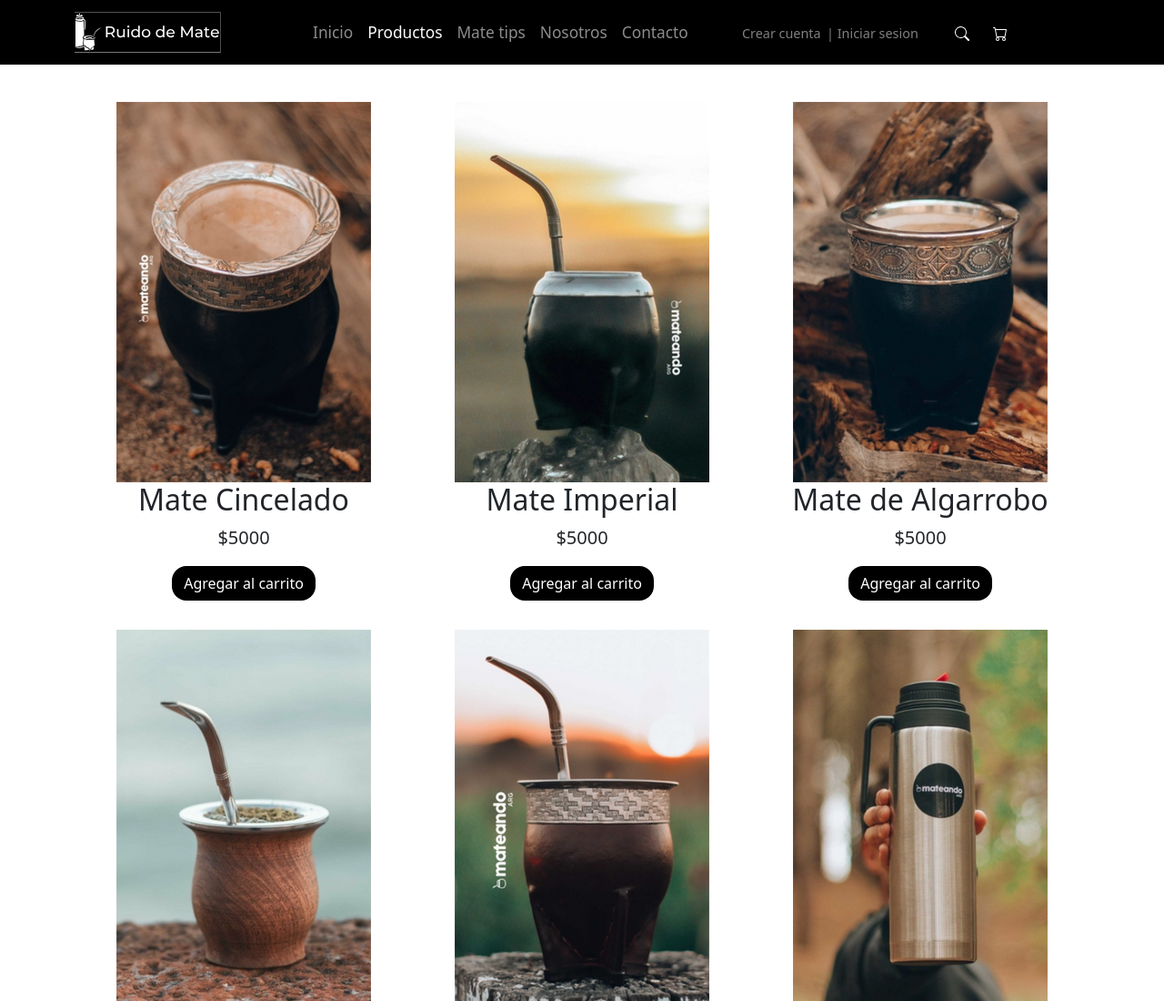
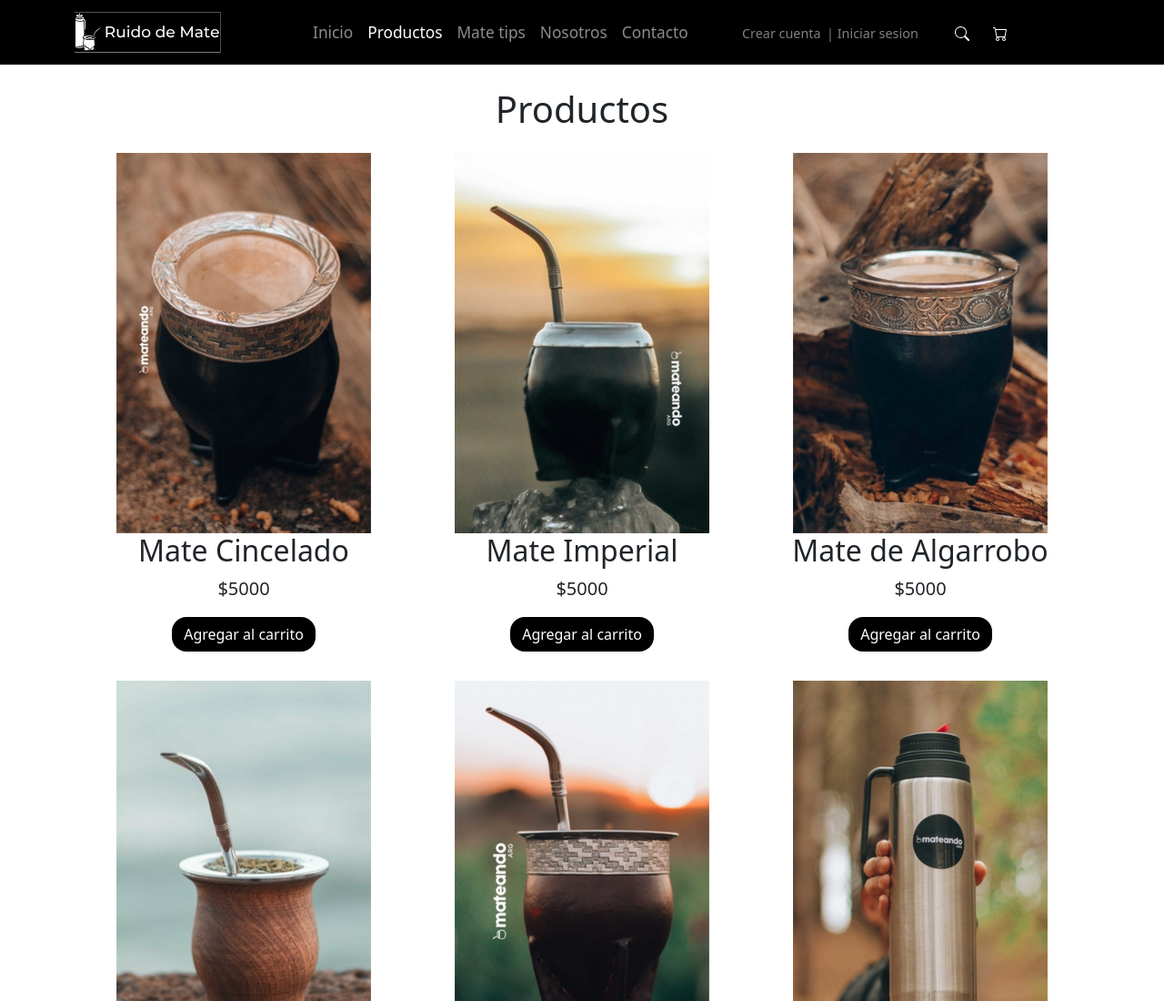
Before and after one commit to LautaroAmezaga/PreEntrega3Amezaga, a website: page pages/Productos.html in a window 1280 px wide. Shown: the top 1100 px of the page at 91% size. Drawn offline with nearby package versions, Linux system fonts and the light colour scheme.

Commit message:
Titulo en pagina productos

```diff
--- a/pages/Productos.html
+++ b/pages/Productos.html
@@ -128,6 +128,7 @@
     <!-- Productos -->
     <section>
       <div class="container text-center pt-5 mt-5">
+        <h1>Productos</h1>
         <div class="container-fluid">
         <div class="row">
           <div class="col-md p-2 m-2">
```
